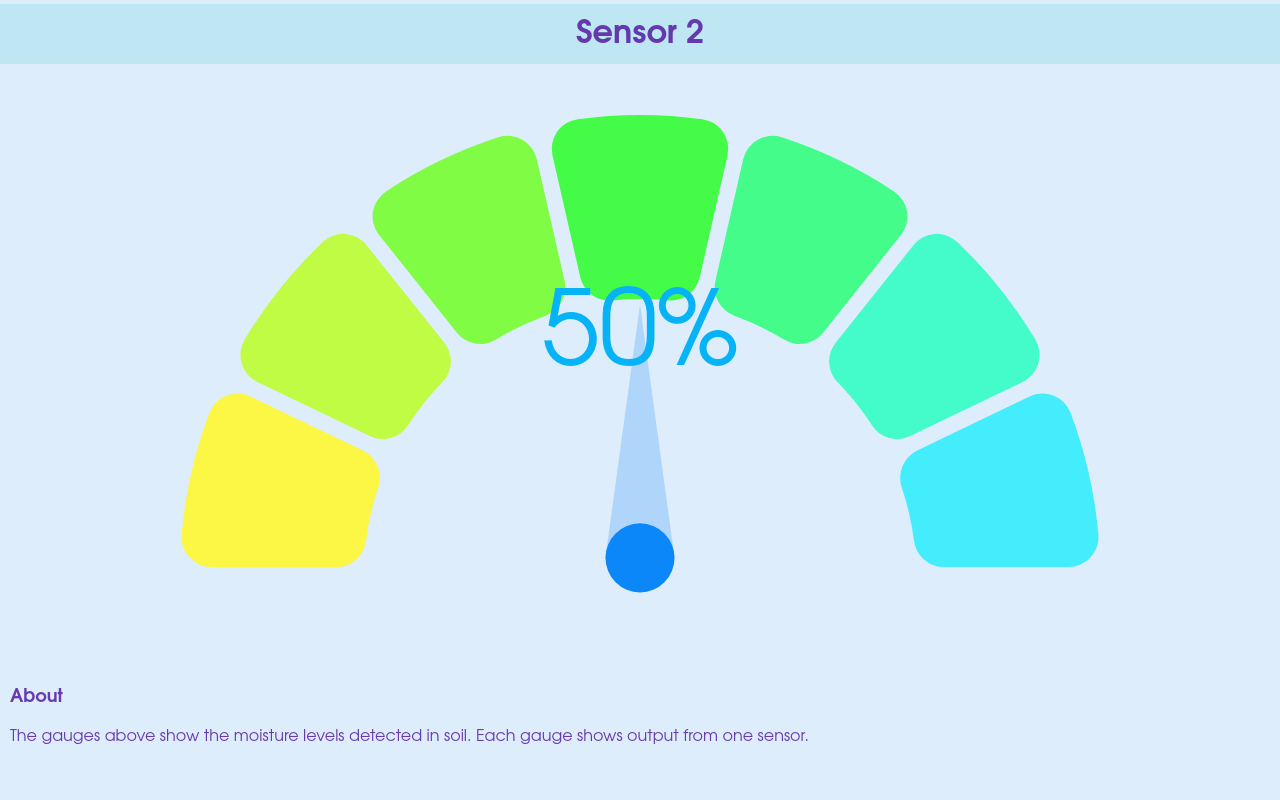
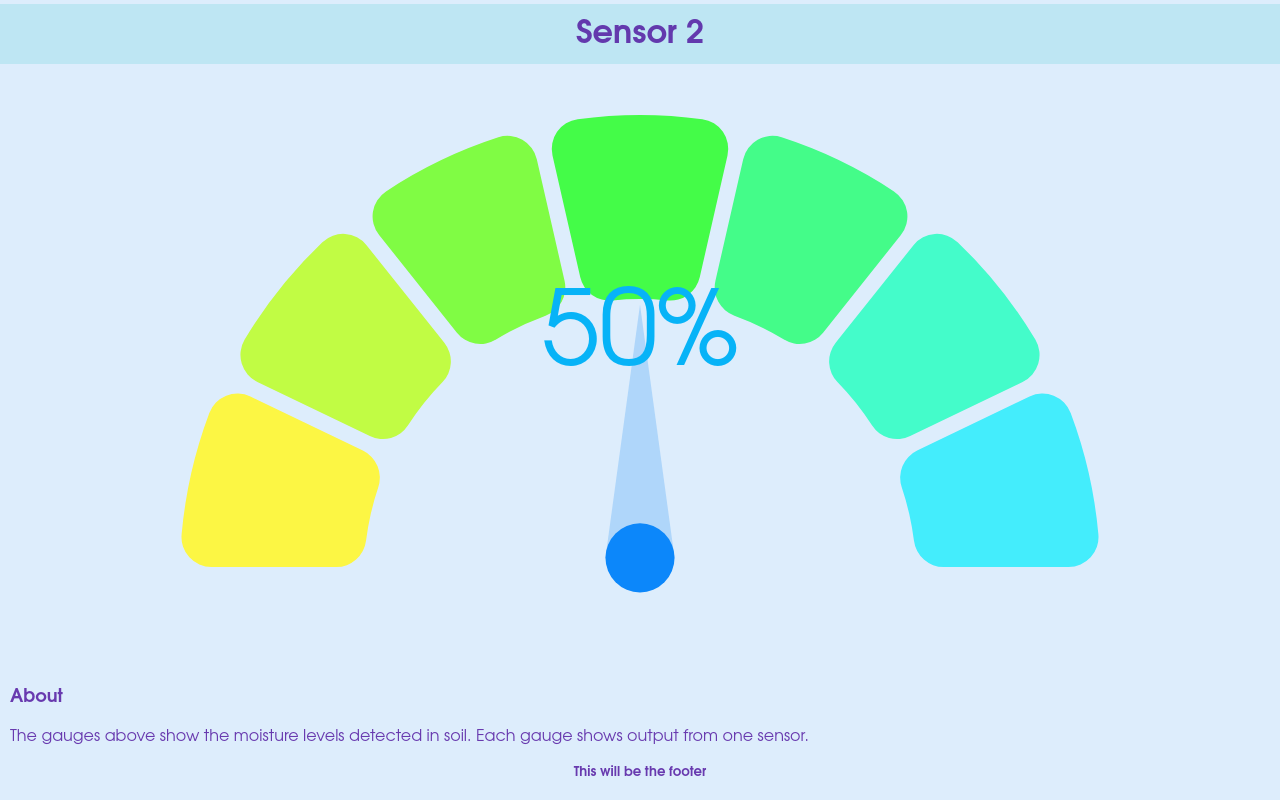
Before and after one commit to spaceC00kie/keep-my-plants-alive, a React (Create React App) app in the folder react-app/: page / in a window 1280 px wide. Shown: the part 931-1731 px from the top of the page. Before the commit the page ends 1691 px from the top, so only its background shows below. Built offline with nearby package versions, Linux system fonts and the light colour scheme; no server answers.

Commit message:
added footer

```diff
--- a/react-app/src/components/Pothos.js
+++ b/react-app/src/components/Pothos.js
@@ -64,6 +64,7 @@ const Pothos = () => {
       />
       <h4>About</h4>
       <p>The gauges above show the moisture levels detected in soil. Each gauge shows output from one sensor.</p>
+      <h5>This will be the footer</h5>
     </div>
   )
 }
```
